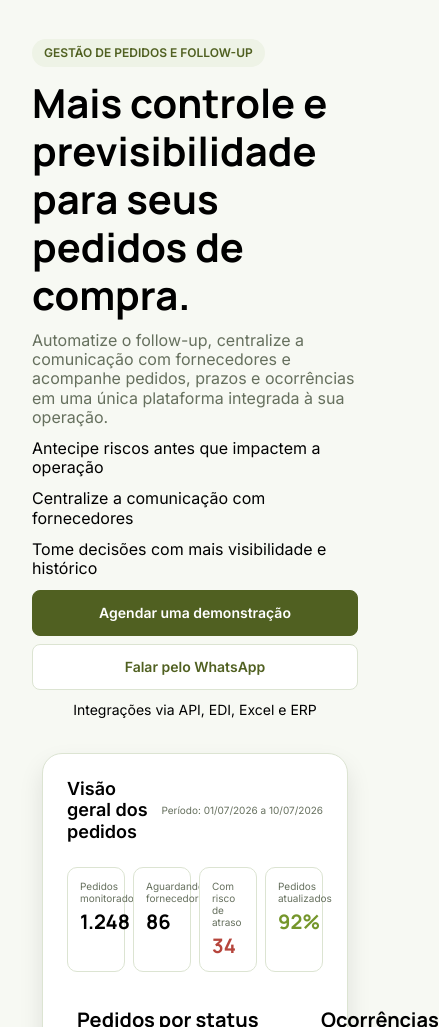
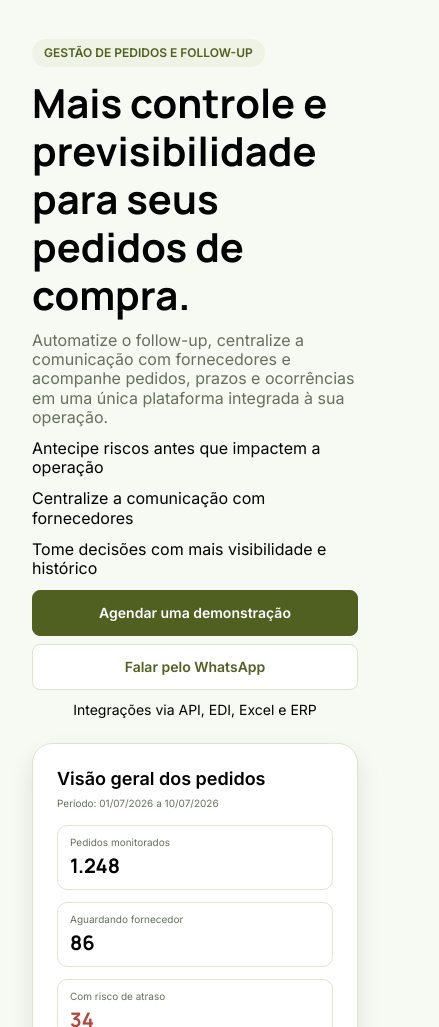
Before and after one commit to Luizgustavo0110/fup365-landing, a website built with Vite: page index.html in a window 390 px wide. Shown: the part 73-1100 px from the top of the page, 439 px wide, since content can reach past the window. Built offline with nearby package versions, Linux system fonts and the light colour scheme.

Commit message:
fix: finalize responsive hero dashboard

```diff
--- a/src/styles/components/hero-dashboard.css
+++ b/src/styles/components/hero-dashboard.css
@@ -300,3 +300,54 @@
   font-weight: var(--font-weight-bold);
   line-height: 1.35;
 }
+
+/*
+ * ============================================================
+ * HERO DASHBOARD — MOBILE
+ * ============================================================
+ *
+ * A versão mobile preserva apenas os indicadores essenciais do
+ * mockup aprovado. Status, ocorrências e métricas secundárias
+ * permanecem disponíveis nas composições de maior largura.
+ *
+ * A altura do card continua determinada pelo conteúdo, evitando
+ * reproduzir como valor rígido os 394px observados no Figma.
+ */
+
+@media (max-width: 767px) {
+  .hero-dashboard {
+    padding: 0;
+  }
+
+  .hero-dashboard__mockup {
+    gap: 16px;
+    padding: 24px;
+  }
+
+  .hero-dashboard__header {
+    min-height: 0;
+    flex-direction: column;
+    justify-content: flex-start;
+    gap: 8px;
+  }
+
+  .hero-dashboard__period {
+    align-self: flex-start;
+  }
+
+  .hero-dashboard__metrics {
+    grid-template-columns: minmax(0, 1fr);
+    gap: 12px;
+  }
+
+  .hero-dashboard__metric {
+    min-height: 63px;
+    gap: 4px;
+    padding: 10px 12px;
+  }
+
+  .hero-dashboard__main,
+  .hero-dashboard__footer-metrics {
+    display: none;
+  }
+}
```
